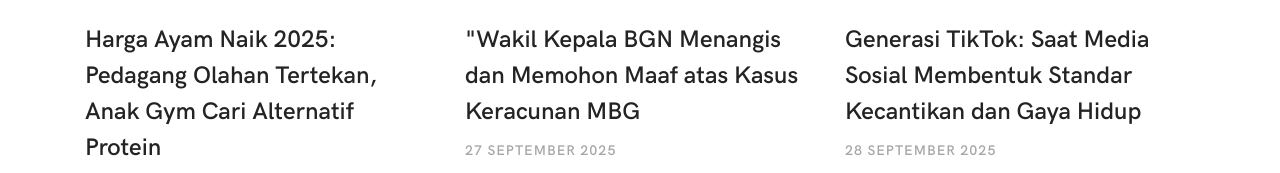
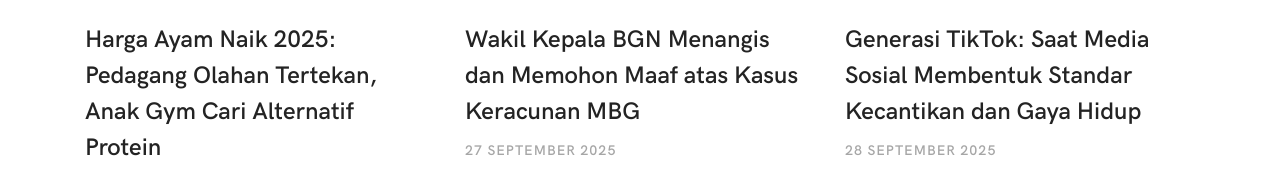
Before and after one commit to Hendri-Prastyo/my-personal, a website: page blog.html in a window 1280 px wide. Shown: the part 616-789 px from the top of the page. Drawn offline with Linux system fonts and the light colour scheme.

Commit message:
Update blog.html

```diff
--- a/blog.html
+++ b/blog.html
@@ -139,7 +139,7 @@
             <a href="single-blog.html?id=2"><img src="https://asset-2.tribunnews.com/newsmaker/foto/bank/images/Wakil-Kepala-Badan-Gizi-Nasional-BGN-Nanik-S-Deyang.jpg" alt=""></a>
           </div>
           <div class="post-content">
-            <a href="single-blog.html?id=2" class="post-title">"Wakil Kepala BGN Menangis dan Memohon Maaf atas Kasus Keracunan MBG</a>
+            <a href="single-blog.html?id=2" class="post-title">Wakil Kepala BGN Menangis dan Memohon Maaf atas Kasus Keracunan MBG</a>
             <span class="post-date">27 September 2025</span>
           </div>
         </div>
```
